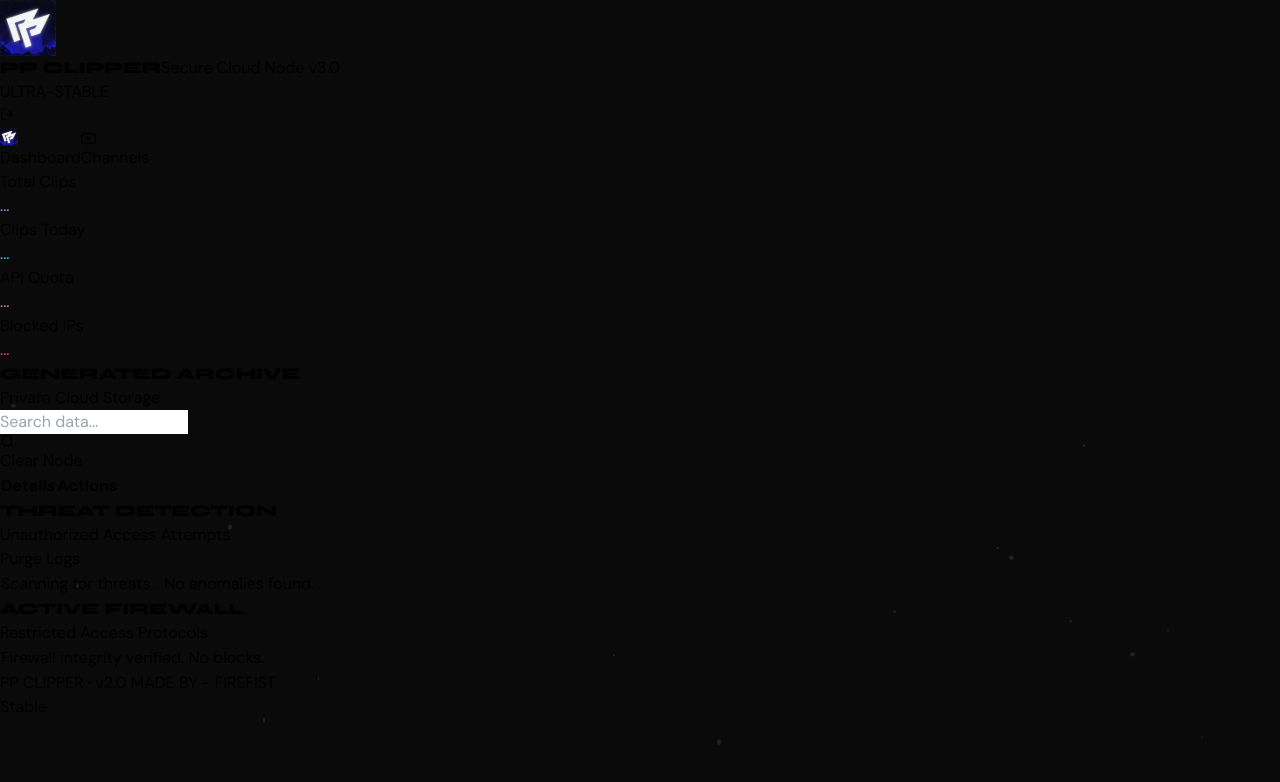
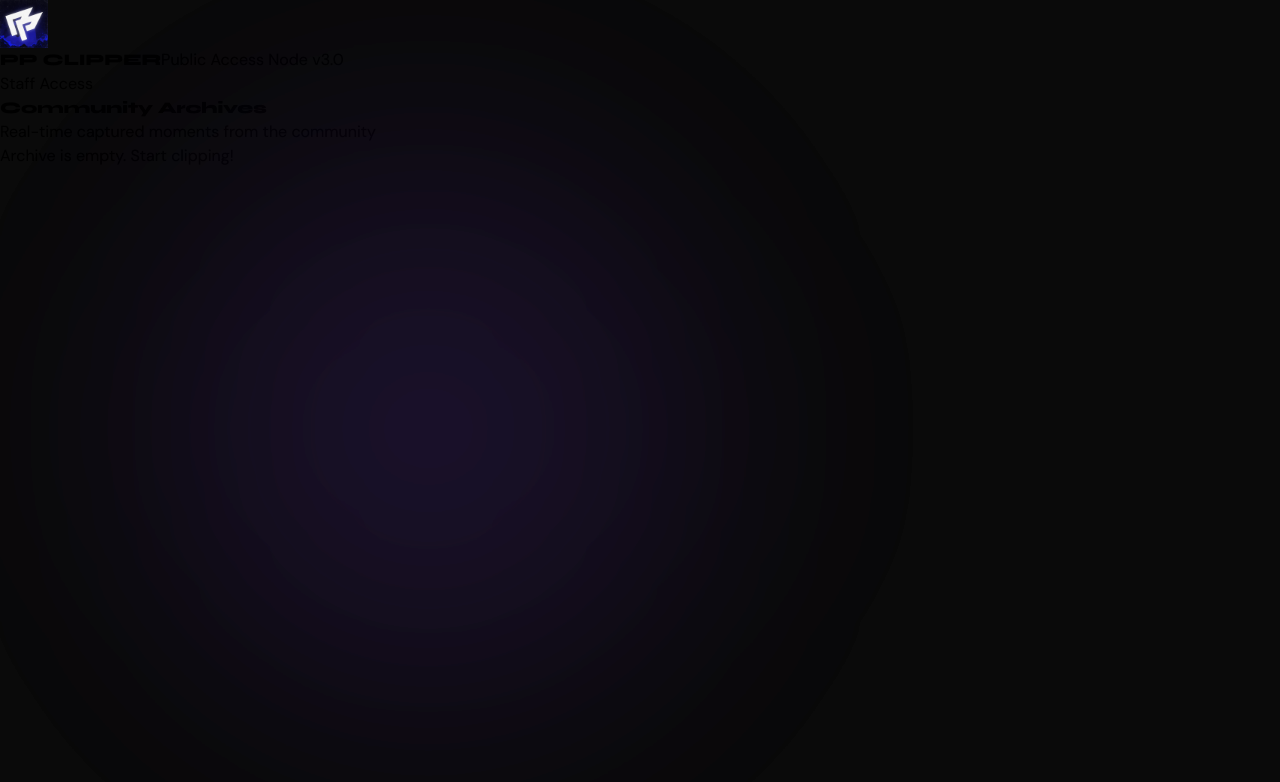
Before and after one commit to FireFist121/PP-Clipper, a React (Vite) app in the folder client/: page / in a window 1280 px wide. Shown: the top 782 px of the page. Built offline with nearby package versions, Linux system fonts and the light colour scheme.

Commit message:
feat: implement public clips gallery for normal users and a clearer Logout button for admins

```diff
--- a/client/src/App.jsx
+++ b/client/src/App.jsx
@@ -250,7 +250,68 @@ export default function App() {
     }`;
 
   if (!isLoggedIn) {
-    // ... (login page is already pretty good, but I'll add the shimmer)
+    return (
+      <div className="min-h-screen bg-[#05000a] text-white selection:bg-[#7c3aed]/30 relative overflow-hidden" style={{ fontFamily: "'DM Sans', sans-serif" }}>
+        <style>{`
+          @import url('https://fonts.googleapis.com/css2?family=DM+Sans:wght@400;500;700&family=Syne:wght@800&display=swap');
+          @keyframes drift { 0% { transform: translate(0, 0); } 50% { transform: translate(30px, 30px); } 100% { transform: translate(0, 0); } }
+          .bg-glow { position: absolute; width: 800px; height: 800px; border-radius: 50%; background: radial-gradient(circle, rgba(124,58,237,0.1) 0%, transparent 70%); filter: blur(100px); animation: drift 15s infinite; }
+        `}</style>
+        <div className="bg-glow -top-64 -left-64" />
+        <div className="bg-glow -bottom-64 -right-64" />
+
+        <div className="max-w-7xl mx-auto px-10 py-12 space-y-16 relative z-10">
+          <nav className="flex justify-between items-center pb-8 border-b border-white/5">
+            <div className="flex items-center gap-5 group cursor-pointer" onClick={() => window.location.reload()}>
+              <Icon.Clip size={48} />
+              <div>
+                <span className="text-2xl font-black tracking-tighter uppercase block leading-none" style={{ fontFamily: "'Syne', sans-serif" }}>PP CLIPPER</span>
+                <span className="text-[8px] font-black text-cyan-400 tracking-[0.4em] uppercase mt-1.5 block opacity-60">Public Access Node v3.0</span>
+              </div>
+            </div>
+            <button
+              onClick={() => {
+                const mail = prompt('Enter Staff Email:');
+                const pass = prompt('Enter Access Key:');
+                if (mail === 'PPClipper@admin.com' && pass === 'FIREFISTDEAD') {
+                  localStorage.setItem('pp_clipper_auth', 'true');
+                  setIsLoggedIn(true);
+                } else { alert('Access Denied.'); }
+              }}
+              className="px-6 py-3 rounded-xl bg-white/5 border border-white/10 text-[10px] font-black uppercase tracking-widest hover:bg-[#7c3aed] hover:text-white transition-all"
+            >
+              Staff Access
+            </button>
+          </nav>
+
+          <div className="space-y-12 stagger-1">
+             <div className="text-center space-y-4 py-10">
+                <h1 className="text-4xl font-black uppercase tracking-tighter" style={{ fontFamily: "'Syne', sans-serif" }}>Community Archives</h1>
+                <p className="text-xs font-bold text-white/20 tracking-[0.4em] uppercase">Real-time captured moments from the community</p>
+             </div>
+
+             <div className="grid md:grid-cols-2 lg:grid-cols-3 gap-8">
+                {clips.map((clip, i) => (
+                  <div key={i} className={`${glassCard} group/card p-2`}>
+                    <div className="relative aspect-video rounded-3xl overflow-hidden mb-6">
+                      <img src={`https://img.youtube.com/vi/${clip.video_id}/maxresdefault.jpg`} className="w-full h-full object-cover group-hover/card:scale-110 transition-transform duration-700" alt={clip.title} />
+                      <div className="absolute inset-0 bg-gradient-to-t from-black/80 to-transparent" />
+                      <div className="absolute bottom-4 left-6 right-6">
+                        <div className="text-[10px] font-black text-cyan-400 uppercase tracking-widest mb-1">{clip.clipped_by}</div>
+                        <div className="text-sm font-black text-white line-clamp-1">{clip.title}</div>
+                      </div>
+                      <a href={clip.youtube_url} target="_blank" className="absolute top-1/2 left-1/2 -translate-x-1/2 -translate-y-1/2 w-14 h-14 bg-white/10 backdrop-blur-xl rounded-full flex items-center justify-center opacity-0 group-hover/card:opacity-100 transition-all duration-500 hover:scale-110 border border-white/20">
+                        <Icon.ExternalLink />
+                      </a>
+                    </div>
+                  </div>
+                ))}
+                {clips.length === 0 && <div className="col-span-full py-20 text-center text-xs font-bold italic text-white/10 uppercase tracking-widest">Archive is empty. Start clipping!</div>}
+             </div>
+          </div>
+        </div>
+      </div>
+    );
   }
 
   return (
@@ -307,7 +368,7 @@ export default function App() {
 
       <div className="max-w-7xl mx-auto px-10 py-12 space-y-16 relative z-10">
         <nav className="flex justify-between items-center pb-8 border-b border-white/5">
-          <div className="flex items-center gap-6 group cursor-pointer">
+          <div className="flex items-center gap-6 group cursor-pointer" onClick={() => window.location.reload()}>
             <div className="transition-all duration-700 group-hover:scale-125 active:scale-95">
               <Icon.Clip size={56} />
             </div>
@@ -318,7 +379,12 @@ export default function App() {
           </div>
           <div className="flex items-center gap-4">
             <div className="text-[8px] font-black text-cyan-400 bg-cyan-400/5 px-4 py-2 rounded-full border border-cyan-400/20 uppercase tracking-[0.2em]">ULTRA-STABLE</div>
-            <button onClick={handleLogout} className="w-10 h-10 rounded-xl bg-white/5 border border-white/10 hover:bg-rose-500/20 transition-all text-white/20 hover:text-rose-500 flex items-center justify-center"><Icon.Logout /></button>
+            <button
+              onClick={handleLogout}
+              className="px-6 py-3 rounded-xl bg-rose-500/10 border border-rose-500/20 text-rose-500 text-[10px] font-black uppercase tracking-widest hover:bg-rose-500 hover:text-white transition-all"
+            >
+              Logout Terminal
+            </button>
           </div>
         </nav>
 
```
